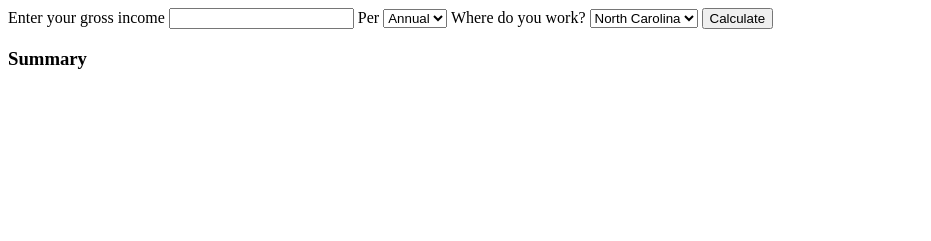
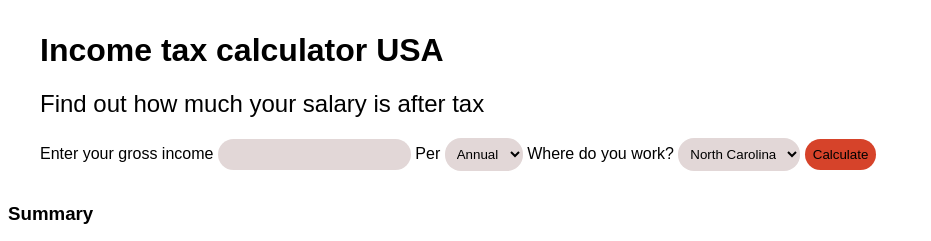
Before and after one commit to PhillipDaum/salary-calculator, a plain HTML site: page index.html in a window 1280 px wide. Shown: the whole page, without its empty margins (0-931 px from the left). Drawn offline with Linux system fonts and the light colour scheme.

Commit message:
add styling

```diff
--- a/css/style.css
+++ b/css/style.css
@@ -1,14 +1,47 @@
 :root {
-    --background-light: #ada4a4;
+    --background-light: #e2d7d7;
     --background-dark: #0A0A0A;
 
-    --piechart-01: #f06;
-    --piechart-02: yellowgreen;
+    --button: #D6432A;
+
+    --accent-01: rgb(255, 34, 155);
+    --accent-02: rgb(37, 248, 255);
+}
+
+body {
+    font-family: sans-serif;
+}
+h2 {
+    font-weight: 200;
+}
+
+.form-wrapper {
+    margin: 2rem;
+}
+
+form input {
+    border: none;
+    border-radius: 1rem;
+    background-color: var(--background-light);
+    padding: .5rem;
+}
+form select {
+    border: none;
+    border-radius: 1rem;
+    background-color: var(--background-light);
+    padding: .5rem;
+}
+form button {
+    border: none;
+    border-radius: 1rem;
+    background-color: var(--button);
+    padding: .5rem;
 }
 
 /* Pie chart */
 .chart {
     height: 20rem;
     width: 20rem;
-    border-radius: 50%
+    border-radius: 50%;
+
 }
--- a/index.html
+++ b/index.html
@@ -4,11 +4,14 @@
 <head>
     <meta charset="UTF-8">
     <meta name="viewport" content="width=device-width, initial-scale=1.0">
-    <title>salaray-tax-calculator</title>
+    <title>income-tax-calculator</title>
     <link rel="stylesheet" href="css/style.css">
 </head>
 
 <body>
+    <div class="form-wrapper">
+        <h1>Income tax calculator USA</h1>
+        <h2>Find out how much your salary is after tax</h2>
         <form action="" id="form">
             <label for="income">Enter your gross income</label>
             <input type="number" name="income" id="income">
@@ -28,6 +31,8 @@
                 </select>
                 <button type="submit">Calculate</button>
         </form>
+    </div>
+
 <div class="summary-wrapper">
     <h3>Summary</h3>
     <p class="summary" id="summary"></p>
--- a/js/custom.js
+++ b/js/custom.js
@@ -55,7 +55,5 @@ const calculate = (array) => {
 
 const makeChart = (ratio) => {
     console.log(ratio);
-    document.getElementById('chart').style.background = `conic-gradient(var(--piechart-02) ${ratio}%, var(--piechart-01) 0)`;
+    document.getElementById('chart').style.background = `conic-gradient(var(--accent-02) ${ratio}%, var(--accent-01) 0)`;
 }
-
-//
```
Also changed, not shown: img/logo.png (added). Lines whose indentation alone changed are shown as unchanged.
